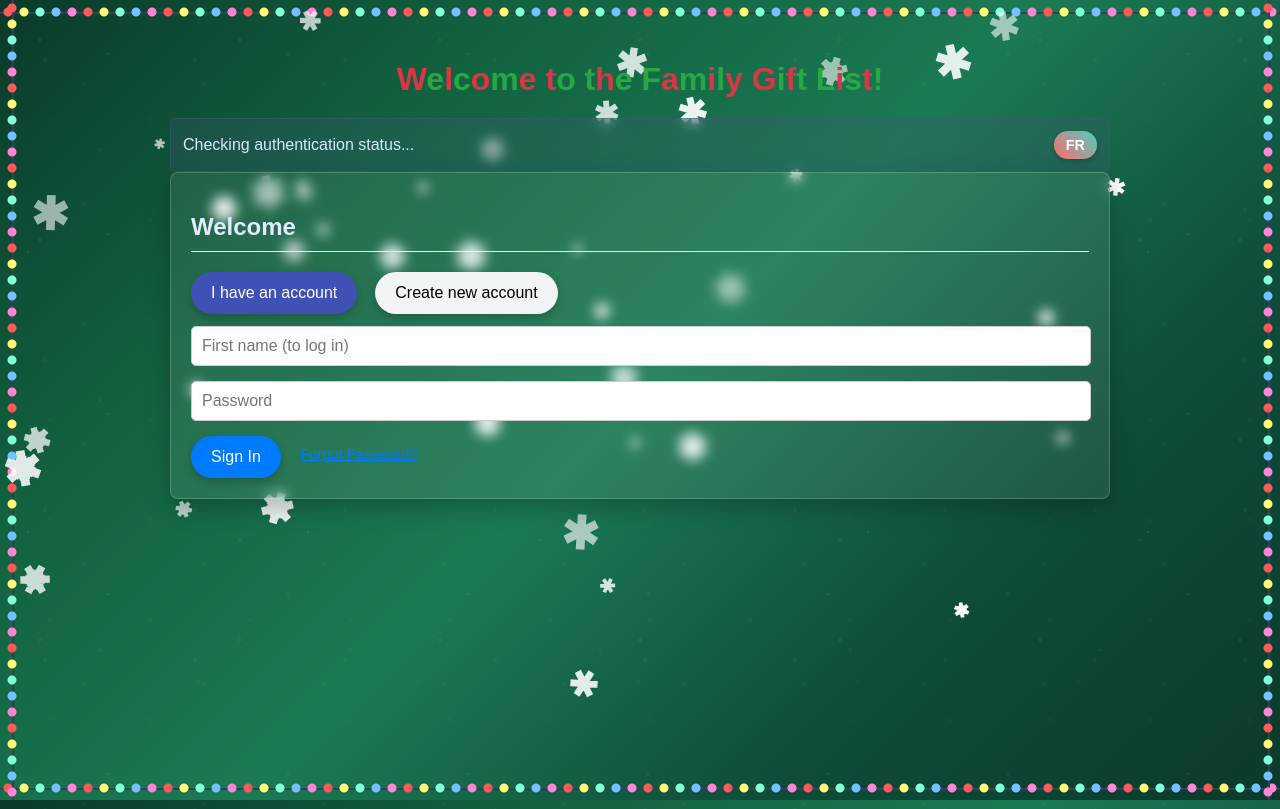
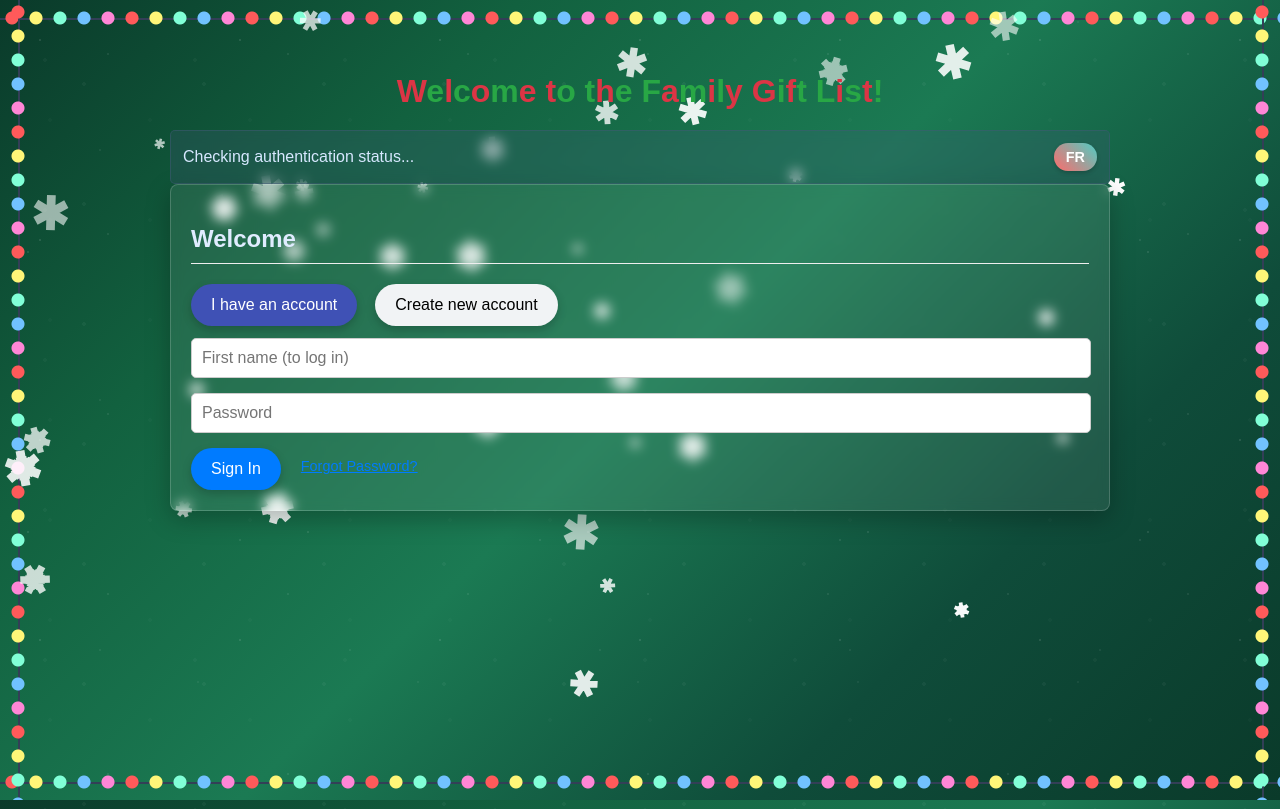
Before and after one commit to wobblaa/christmas-list, a plain HTML site: page index.html in a window 1280 px wide. Drawn offline with Linux system fonts and the light colour scheme; no server answers.

Commit message:
bigger lights

```diff
--- a/index.html
+++ b/index.html
@@ -1599,7 +1599,7 @@ authStatusTextElement.textContent = `${LANGUAGES[currentLanguage].signedInAs} ${
 :root {
   --card-bg: rgba(255,255,255,0.08);
   --card-border: rgba(255,255,255,0.18);
-      --lights-height: 24px;
+      --lights-height: 36px; /* 1.5x bigger: 24px * 1.5 = 36px */
       --pane-gap: 12px;
 }
 
@@ -1650,10 +1650,10 @@ body {
     /* ===== LAYOUT ===== */
     .content-pane {
       position: fixed;
-      top: 24px; /* Start after top lights */
-      left: 24px; /* Start after left lights */
-      right: 24px; /* End before right lights */
-      bottom: 24px; /* End before bottom lights */
+      top: 36px; /* Start after top lights */
+      left: 36px; /* Start after left lights */
+      right: 36px; /* End before right lights */
+      bottom: 36px; /* End before bottom lights */
       overflow: auto;
       padding: 16px 0;
       z-index: 3;
@@ -1674,10 +1674,10 @@ body {
     /* ===== MOBILE RESPONSIVENESS ===== */
     @media (max-width: 768px) {
       .content-pane {
-        left: 12px;
-        right: 12px;
-        top: 12px;
-        bottom: 12px;
+        left: 18px; /* 1.5x bigger: 12px * 1.5 = 18px */
+        right: 18px;
+        top: 18px;
+        bottom: 18px;
         padding: 8px 0;
       }
 
@@ -2073,16 +2073,16 @@ body {
       top: 0;
       left: 0;
       right: 0;
-      height: 24px;
+      height: 36px; /* 1.5x bigger */
       pointer-events: none;
       z-index: -1;
       background:
-        radial-gradient(circle at 10% 50%, #ff4d4d 0 4px, transparent 5px) 0 0/80px 24px,
-        radial-gradient(circle at 30% 50%, #ffd166 0 4px, transparent 5px) 0 0/80px 24px,
-        radial-gradient(circle at 50% 50%, #6ee7b7 0 4px, transparent 5px) 0 0/80px 24px,
-        radial-gradient(circle at 70% 50%, #60a5fa 0 4px, transparent 5px) 0 0/80px 24px,
-        radial-gradient(circle at 90% 50%, #f472b6 0 4px, transparent 5px) 0 0/80px 24px,
-        linear-gradient(#2b364a, #2b364a) 0 12px/100% 2px repeat-x;
+        radial-gradient(circle at 10% 50%, #ff4d4d 0 6px, transparent 7px) 0 0/120px 36px,
+        radial-gradient(circle at 30% 50%, #ffd166 0 6px, transparent 7px) 0 0/120px 36px,
+        radial-gradient(circle at 50% 50%, #6ee7b7 0 6px, transparent 7px) 0 0/120px 36px,
+        radial-gradient(circle at 70% 50%, #60a5fa 0 6px, transparent 7px) 0 0/120px 36px,
+        radial-gradient(circle at 90% 50%, #f472b6 0 6px, transparent 7px) 0 0/120px 36px,
+        linear-gradient(#2b364a, #2b364a) 0 18px/100% 2px repeat-x;
       animation: twinkle 0.8s ease-in-out infinite;
     }
 
@@ -2106,16 +2106,16 @@ body {
       top: 0;
       right: 0;
       bottom: 0;
-      width: 24px;
+      width: 36px; /* 1.5x bigger */
       pointer-events: none;
       z-index: 0;
       background:
-        radial-gradient(circle at 50% 10%, #ff4d4d 0 4px, transparent 5px) 0 0/24px 80px,
-        radial-gradient(circle at 50% 30%, #ffd166 0 4px, transparent 5px) 0 0/24px 80px,
-        radial-gradient(circle at 50% 50%, #6ee7b7 0 4px, transparent 5px) 0 0/24px 80px,
-        radial-gradient(circle at 50% 70%, #60a5fa 0 4px, transparent 5px) 0 0/24px 80px,
-        radial-gradient(circle at 50% 90%, #f472b6 0 4px, transparent 5px) 0 0/24px 80px,
-        linear-gradient(#2b364a, #2b364a) 12px 0/2px 100% repeat-y;
+        radial-gradient(circle at 50% 10%, #ff4d4d 0 6px, transparent 7px) 0 0/36px 120px,
+        radial-gradient(circle at 50% 30%, #ffd166 0 6px, transparent 7px) 0 0/36px 120px,
+        radial-gradient(circle at 50% 50%, #6ee7b7 0 6px, transparent 7px) 0 0/36px 120px,
+        radial-gradient(circle at 50% 70%, #60a5fa 0 6px, transparent 7px) 0 0/36px 120px,
+        radial-gradient(circle at 50% 90%, #f472b6 0 6px, transparent 7px) 0 0/36px 120px,
+        linear-gradient(#2b364a, #2b364a) 18px 0/2px 100% repeat-y;
       animation: twinkle 0.8s ease-in-out infinite;
     }
 
@@ -2139,16 +2139,16 @@ body {
       bottom: 0;
       left: 0;
       right: 0;
-      height: 24px;
+      height: 36px; /* 1.5x bigger */
       pointer-events: none;
       z-index: 0;
       background:
-        radial-gradient(circle at 10% 50%, #ff4d4d 0 4px, transparent 5px) 0 0/80px 24px,
-        radial-gradient(circle at 30% 50%, #ffd166 0 4px, transparent 5px) 0 0/80px 24px,
-        radial-gradient(circle at 50% 50%, #6ee7b7 0 4px, transparent 5px) 0 0/80px 24px,
-        radial-gradient(circle at 70% 50%, #60a5fa 0 4px, transparent 5px) 0 0/80px 24px,
-        radial-gradient(circle at 90% 50%, #f472b6 0 4px, transparent 5px) 0 0/80px 24px,
-        linear-gradient(#2b364a, #2b364a) 0 12px/100% 2px repeat-x;
+        radial-gradient(circle at 10% 50%, #ff4d4d 0 6px, transparent 7px) 0 0/120px 36px,
+        radial-gradient(circle at 30% 50%, #ffd166 0 6px, transparent 7px) 0 0/120px 36px,
+        radial-gradient(circle at 50% 50%, #6ee7b7 0 6px, transparent 7px) 0 0/120px 36px,
+        radial-gradient(circle at 70% 50%, #60a5fa 0 6px, transparent 7px) 0 0/120px 36px,
+        radial-gradient(circle at 90% 50%, #f472b6 0 6px, transparent 7px) 0 0/120px 36px,
+        linear-gradient(#2b364a, #2b364a) 0 18px/100% 2px repeat-x;
       animation: twinkle 0.8s ease-in-out infinite;
     }
 
@@ -2172,16 +2172,16 @@ body {
       top: 0;
       left: 0;
       bottom: 0;
-      width: 24px;
+      width: 36px; /* 1.5x bigger */
       pointer-events: none;
       z-index: 0;
       background:
-        radial-gradient(circle at 50% 10%, #ff4d4d 0 4px, transparent 5px) 0 0/24px 80px,
-        radial-gradient(circle at 50% 30%, #ffd166 0 4px, transparent 5px) 0 0/24px 80px,
-        radial-gradient(circle at 50% 50%, #6ee7b7 0 4px, transparent 5px) 0 0/24px 80px,
-        radial-gradient(circle at 50% 70%, #60a5fa 0 4px, transparent 5px) 0 0/24px 80px,
-        radial-gradient(circle at 50% 90%, #f472b6 0 4px, transparent 5px) 0 0/24px 80px,
-        linear-gradient(#2b364a, #2b364a) 12px 0/2px 100% repeat-y;
+        radial-gradient(circle at 50% 10%, #ff4d4d 0 6px, transparent 7px) 0 0/36px 120px,
+        radial-gradient(circle at 50% 30%, #ffd166 0 6px, transparent 7px) 0 0/36px 120px,
+        radial-gradient(circle at 50% 50%, #6ee7b7 0 6px, transparent 7px) 0 0/36px 120px,
+        radial-gradient(circle at 50% 70%, #60a5fa 0 6px, transparent 7px) 0 0/36px 120px,
+        radial-gradient(circle at 50% 90%, #f472b6 0 6px, transparent 7px) 0 0/36px 120px,
+        linear-gradient(#2b364a, #2b364a) 18px 0/2px 100% repeat-y;
       animation: twinkle 0.8s ease-in-out infinite;
     }
 
```
